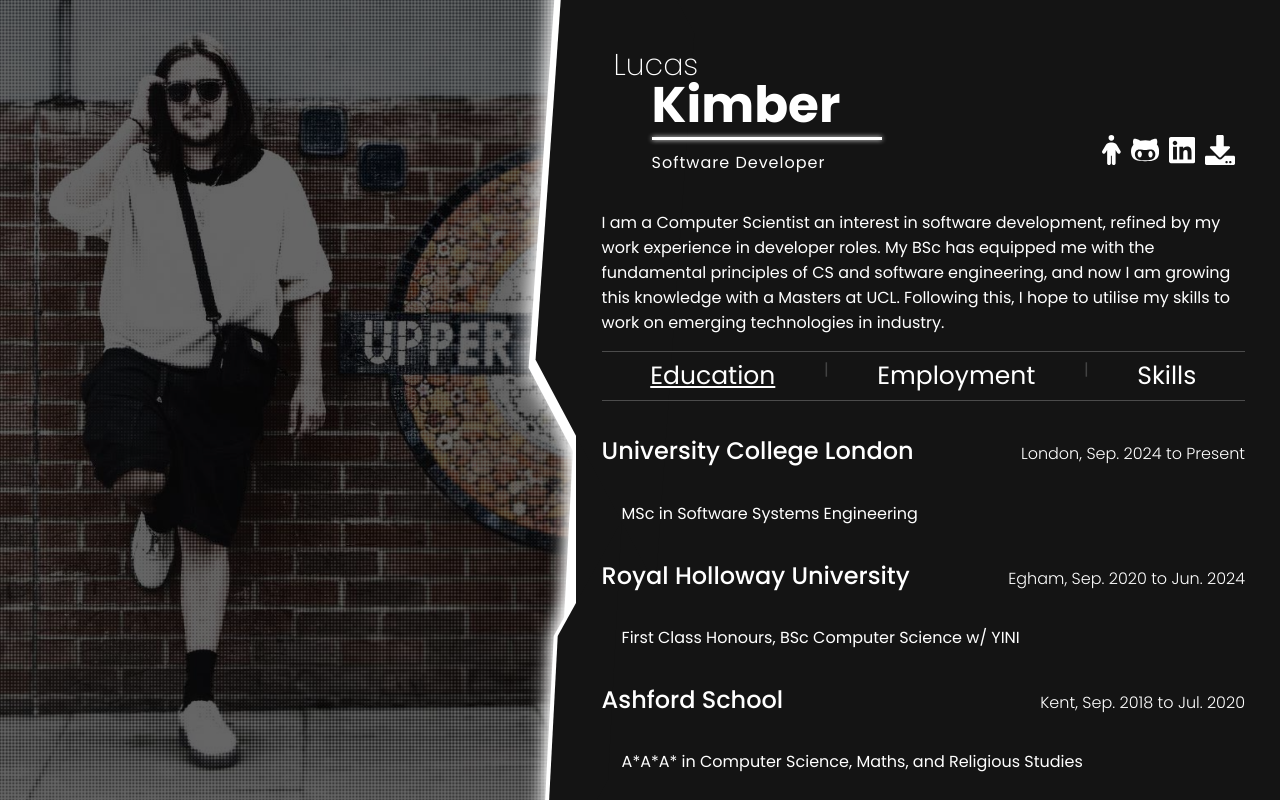
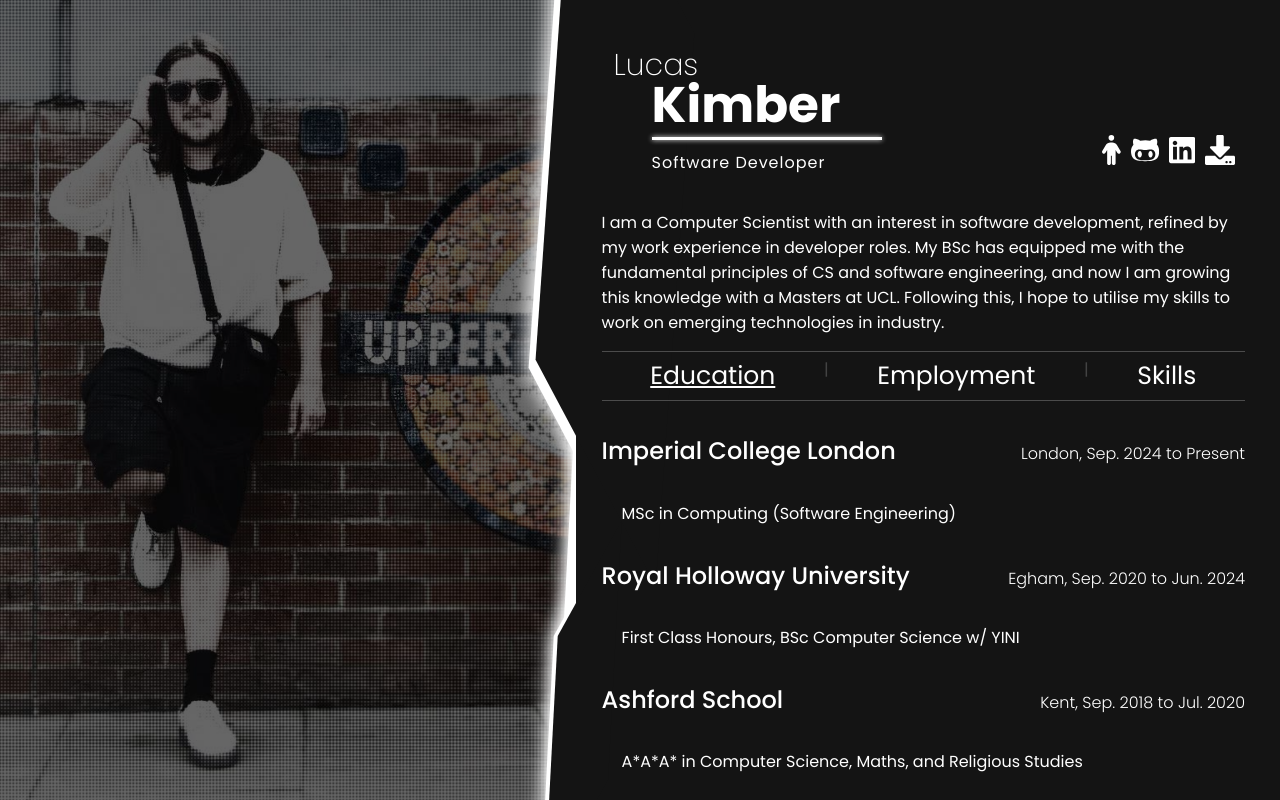
Before and after one commit to lucas-kimber/lucas-kimber.github.io, a Nuxt app: page /education in a window 1280 px wide. Built offline with nearby package versions, Linux system fonts and the light colour scheme.

Commit message:
Updated content and cleaned up styling
Updated Resume and content following new masters course.
Made minor style improvements.

```diff
--- a/app.vue
+++ b/app.vue
@@ -11,7 +11,7 @@
     </div>
     <div class="sidebar">
       <Logo /> <Socials />
-      <p class="intro">I am a Computer Scientist an interest in software development, refined by my work experience in developer roles. My
+      <p class="intro">I am a Computer Scientist with an interest in software development, refined by my work experience in developer roles. My
         BSc has equipped me with the fundamental principles of CS and software engineering, and now I am growing this
         knowledge with a Masters at UCL. Following this, I hope to utilise my skills to work on emerging technologies in
         industry.</p>
--- a/components/skills.vue
+++ b/components/skills.vue
@@ -31,7 +31,7 @@
     align-items: baseline;
 }
 h1 {
-    font-size: 16px;
+    font-size: 24px;
     font-weight: 500;
     margin: 0;
 }
@@ -49,12 +49,8 @@
 
         & > li {
             margin-right: 10px;
-            font-size: 1.4rem;
+            font-size: 0.8em;
         }
     }
 }
-
-
-
-
 </style>
--- a/components/socials.vue
+++ b/components/socials.vue
@@ -9,18 +9,11 @@
         <a href="https://www.google.com/url?sa=t&source=web&rct=j&opi=89978449&url=https://uk.linkedin.com/in/lucas-kimber-287a3b222&ved=2ahUKEwiV7LnqkI-IAxVHaEEAHcAvL_IQFnoECBsQAQ&usg=AOvVaw0tsOcMhN-iSHsPhuWg-nD4" target="_blank" class="link">
             <svg xmlns="http://www.w3.org/2000/svg" viewBox="0 0 448 512"><path d="M416 32H31.9C14.3 32 0 46.5 0 64.3v383.4C0 465.5 14.3 480 31.9 480H416c17.6 0 32-14.5 32-32.3V64.3c0-17.8-14.4-32.3-32-32.3zM135.4 416H69V202.2h66.5V416zm-33.2-243c-21.3 0-38.5-17.3-38.5-38.5S80.9 96 102.2 96c21.2 0 38.5 17.3 38.5 38.5 0 21.3-17.2 38.5-38.5 38.5zm282.1 243h-66.4V312c0-24.8-.5-56.7-34.5-56.7-34.6 0-39.9 27-39.9 54.9V416h-66.4V202.2h63.7v29.2h.9c8.9-16.8 30.6-34.5 62.9-34.5 67.2 0 79.7 44.3 79.7 101.9V416z"/></svg>
         </a>
-        <a href="/Lucas_Kimber_Resume.pdf" target="_blank" class="link">
+        <a href="/lucas_kimber_resume.pdf" target="_blank" class="link">
             <svg xmlns="http://www.w3.org/2000/svg" viewBox="0 0 512 512"><path d="M216 0h80c13.3 0 24 10.7 24 24v168h87.7c17.8 0 26.7 21.5 14.1 34.1L269.7 378.3c-7.5 7.5-19.8 7.5-27.3 0L90.1 226.1c-12.6-12.6-3.7-34.1 14.1-34.1H192V24c0-13.3 10.7-24 24-24zm296 376v112c0 13.3-10.7 24-24 24H24c-13.3 0-24-10.7-24-24V376c0-13.3 10.7-24 24-24h146.7l49 49c20.1 20.1 52.5 20.1 72.6 0l49-49H488c13.3 0 24 10.7 24 24zm-124 88c0-11-9-20-20-20s-20 9-20 20 9 20 20 20 20-9 20-20zm64 0c0-11-9-20-20-20s-20 9-20 20 9 20 20 20 20-9 20-20z"/></svg>
         </a>
     </div>
 </template>
-<script>
-export default {
-  created() {
-    this.$router.push('/education')
-  },
-}
-</script>
 <style lang="scss">
 .socials {
     display: inline-block;
--- a/pages/education.vue
+++ b/pages/education.vue
@@ -1,10 +1,10 @@
 <template>
     <div class="content-scroll-box">
         <Timeline
-            pos="University College London"
+            pos="Imperial College London"
             location="London"
             start="Sep. 2024"
-            end="Present">MSc in Software Systems Engineering</Timeline>
+            end="Present">MSc in Computing (Software Engineering)</Timeline>
         <Timeline
             pos="Royal Holloway University"
             location="Egham"
@@ -17,7 +17,3 @@
             end="Jul. 2020">A*A*A* in Computer Science, Maths, and Religious Studies</Timeline>
     </div>
 </template>
-<script setup>
-
-
-</script>
--- a/pages/index.vue
+++ b/pages/index.vue
@@ -1,5 +1,14 @@
+<!-- For use as landing page if later required, currently redirects to "Employment" page. -->
 <template>
 <div>
 
 </div>
 </template>
+
+<script>
+export default {
+  created() {
+    this.$router.push('/education')
+  },
+}
+</script>
```
Also changed, not shown: 2 other files (tests, documents, lock files or other folders).
